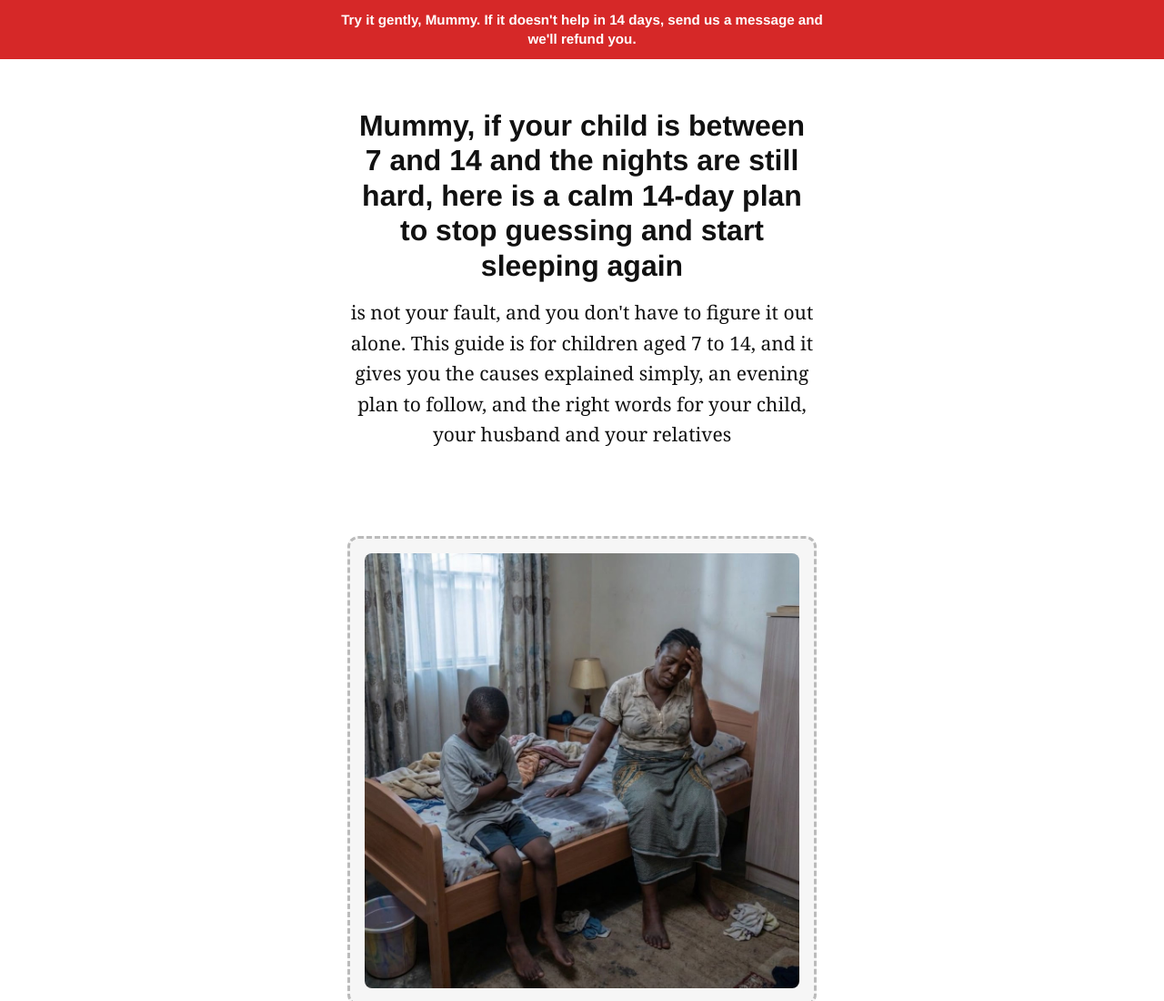
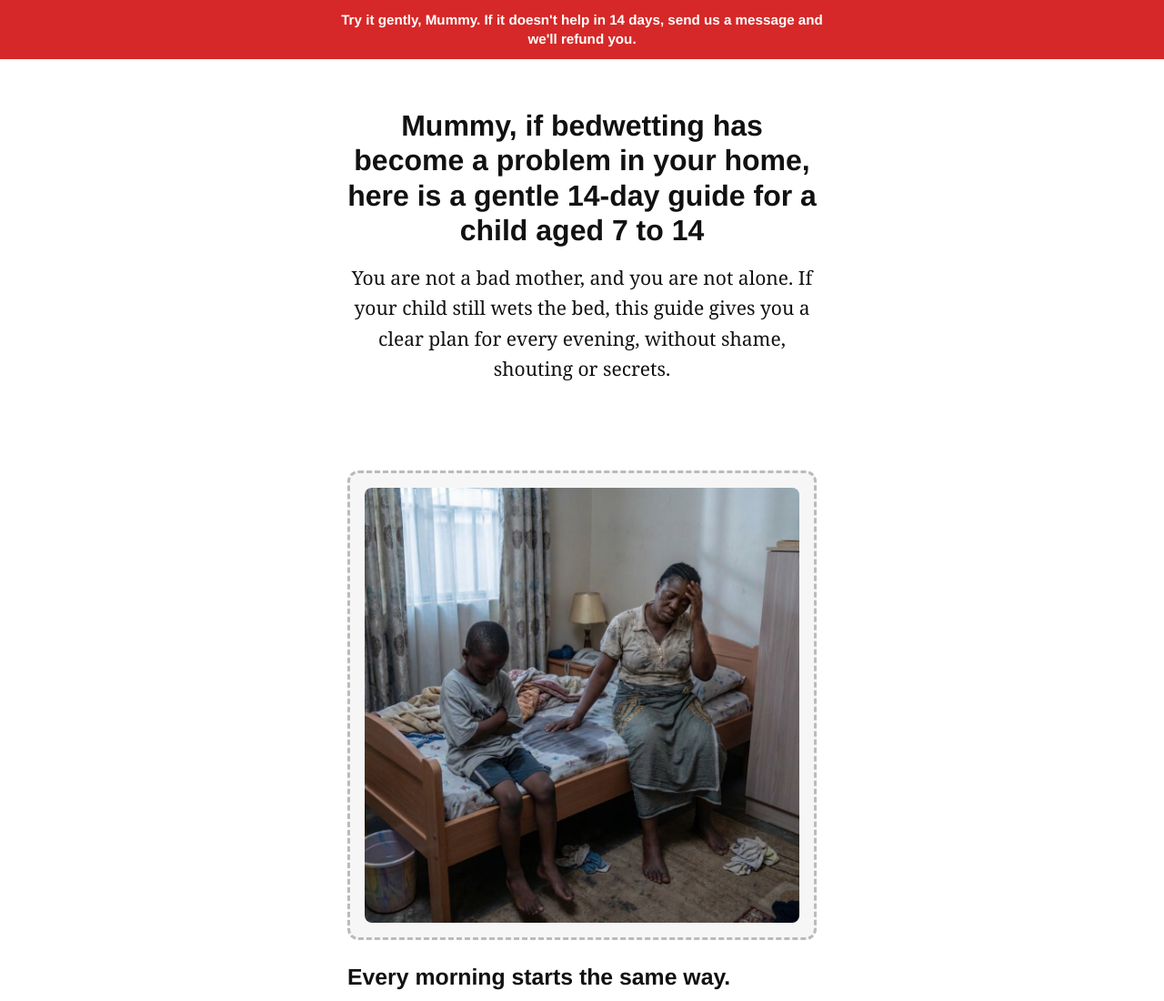
Before and after one commit to thedevdesigner/dry-nights-guide, a plain HTML site: page index.html in a window 1280 px wide. Shown: the top 1100 px of the page at 91% size. Drawn offline with Linux system fonts and the light colour scheme.

Commit message:
Update heading and paragraph for clarity

```diff
--- a/index.html
+++ b/index.html
@@ -112,8 +112,8 @@ footer p{margin:0 0 14px;font-size:.85rem}
 <div class="promise-bar" role="note"><span>Try it gently, Mummy. If it doesn't help in 14 days, send us a message and we'll refund you.</span></div>
 <section>
   <div class="wrap">
-    <h1>Mummy, if your child is between 7 and 14 and the nights are still hard, here is a calm 14-day plan to stop guessing and start sleeping again</h1>
-    <p style="text-align:center">is not your fault, and you don't have to figure it out alone. This guide is for children aged 7 to 14, and it gives you the causes explained simply, an evening plan to follow, and the right words for your child, your husband and your relatives</p>
+    <h1>Mummy, if bedwetting has become a problem in your home, here is a gentle 14-day guide for a child aged 7 to 14</h1>
+    <p style="text-align:center">You are not a bad mother, and you are not alone. If your child still wets the bed, this guide gives you a clear plan for every evening, without shame, shouting or secrets.</p>
   </div>
 </section>
 <!-- 1 PROBLEM -->
```
